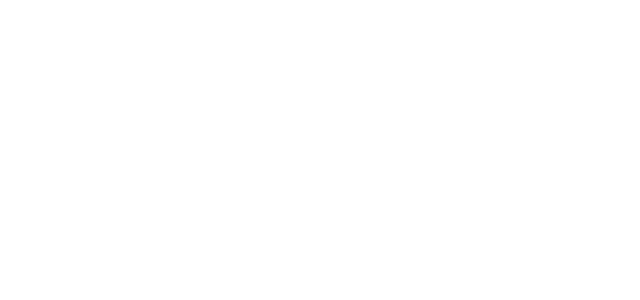
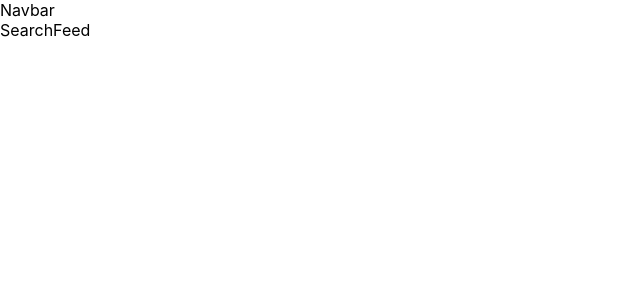
Before and after one commit to TheAjinkya/youtube-clone, a React (Create React App) app: page /search/1 in a window 1280 px wide. Before the commit this address had no page. Shown: the top 300 px of the page, without its empty margins (0-640 px from the left). Built offline with nearby package versions, Linux system fonts and the light colour scheme.

Commit message:
Restructured some components

```diff
--- a/package.json
+++ b/package.json
@@ -3,6 +3,8 @@
   "version": "0.1.0",
   "private": true,
   "dependencies": {
+    "@emotion/react": "^11.11.1",
+    "@emotion/styled": "^11.11.0",
     "@mui/material": "^5.14.11",
     "@testing-library/jest-dom": "^5.16.5",
     "@testing-library/react": "^13.4.0",
--- a/src/App.js
+++ b/src/App.js
@@ -2,15 +2,19 @@ import logo from './logo.svg';
 import './App.css';
 import { BrowserRouter, Routes, Route } from 'react-router-dom'
 import { Box } from '@mui/material'
-import Feed from './components/Feed';
+import { VideoDetail, Navbar, ChannelDetail, SearchFeed, Feed } from './components/Index'
 
 
 function App() {
   return (<>
-    <Box sx={{ backgroundColor: '#000' }}>
+    <Box>
       <BrowserRouter>
+        <Navbar />
         <Routes>
-        <Route path='/' exact element={<Feed/>}/>
+          <Route path='/' exact element={<Feed />} />
+          <Route path='/video/:id' element={<VideoDetail />} />
+          <Route path='/channel/:id' element={<ChannelDetail />} />
+          <Route path='/search/:searchTerm' element={<SearchFeed />} />
         </Routes>
       </BrowserRouter>
     </Box>
--- /dev/null
+++ b/src/components/Index.js
@@ -0,0 +1,5 @@
+export { default as Navbar } from './Navbar'
+export { default as Feed } from './Feed'
+export { default as ChannelDetail } from './ChannelDetail'
+export { default as SearchFeed } from './SearchFeed'
+export { default as VideoDetail } from './VideoDetail'
--- /dev/null
+++ b/src/components/Navbar.jsx
@@ -0,0 +1,9 @@
+import React from 'react'
+
+function Navbar() {
+  return (
+    <div>Navbar</div>
+  )
+}
+
+export default Navbar
--- /dev/null
+++ b/src/components/SearchFeed.jsx
@@ -0,0 +1,9 @@
+import React from 'react'
+
+function SearchFeed() {
+  return (
+    <div>SearchFeed</div>
+  )
+}
+
+export default SearchFeed
--- /dev/null
+++ b/src/components/VideoDetail.jsx
@@ -0,0 +1,9 @@
+import React from 'react'
+
+function VideoDetail() {
+  return (
+    <div>VideoDetail</div>
+  )
+}
+
+export default VideoDetail
```
Also changed, not shown: src/components/videoDetails.js (deleted, +0 -9 lines), src/components/videolist.js (deleted, +0 -9 lines), 1 other file (tests, documents, lock files or other folders).
